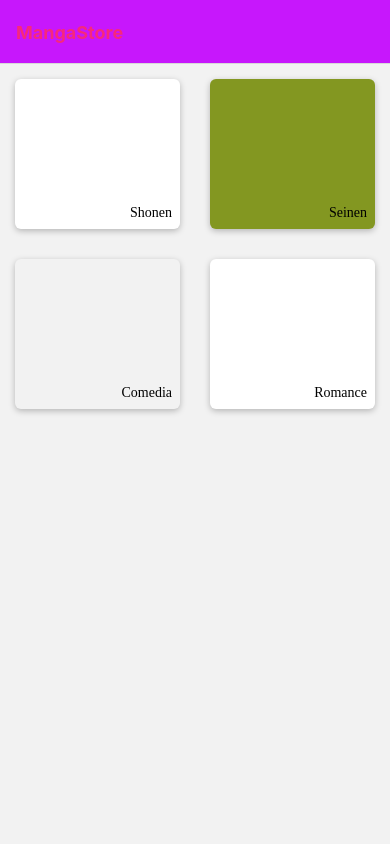
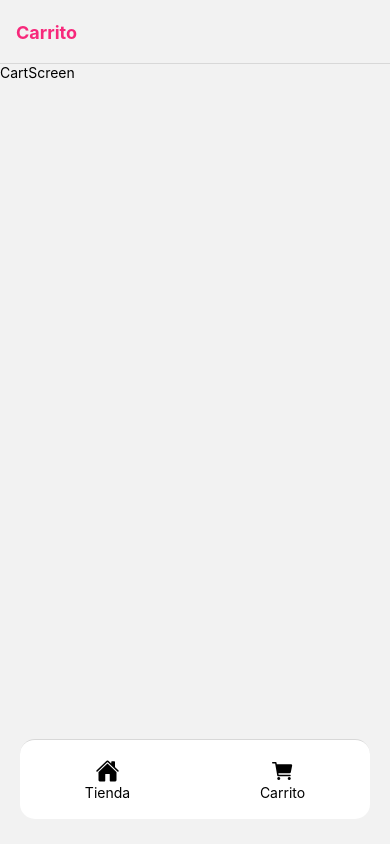
Before and after one commit to Gerald14/sales_rojas, a React Native app: screen /CartTab in a window 390 px wide. Built offline with nearby package versions, Linux system fonts and the light colour scheme.

Commit message:
add tab navigation

```diff
--- a/App.js
+++ b/App.js
@@ -1,7 +1,8 @@
 import {useFonts} from 'expo-font';
 import AppLoading from 'expo-app-loading';
 import { SafeAreaView } from 'react-native';
-import ShopNavigator from './navigation/ShopNavigator';
+import TabNavigator from './navigation/TabNavigator';
+import { NavigationContainer } from '@react-navigation/native';
 
 export default function App() {
   const [loaded] = useFonts({
@@ -13,6 +14,8 @@ export default function App() {
   if(!loaded) return <AppLoading/>
 
   return (
-    <ShopNavigator/>
+    <NavigationContainer>
+      <TabNavigator/>
+    </NavigationContainer>
   );
 }
--- /dev/null
+++ b/navigation/CartNavigator.js
@@ -0,0 +1,31 @@
+import {Platform} from 'react-native';
+import {createNativeStackNavigator} from '@react-navigation/native-stack';
+import COLORS from '../constants/colors';
+import CartScreen from '../screens/CartScreen';
+
+const Stack = createNativeStackNavigator();
+
+const CartNavigator = () => {
+  return (
+    <Stack.Navigator
+        initialRouteName='Cart'
+        screenOptions={{
+            headerStyle:{
+                backgroundColor: Platform.OS === 'android' ? COLORS.primary: ''
+            },
+            headerTintColor: Platform.OS === 'android' ? 'white': COLORS.primary,
+            headerTitleStyle:{
+                fontWeight:'bold'
+            }
+        }}
+    >
+        <Stack.Screen
+            name= 'Cart'
+            component={CartScreen}
+            options={{title:'Carrito'}}
+        />
+    </Stack.Navigator>
+  )
+}
+
+export default CartNavigator
--- a/navigation/ShopNavigator.js
+++ b/navigation/ShopNavigator.js
@@ -13,7 +13,7 @@ const Stack = createNativeStackNavigator();
 
 const ShopNavigator = () => {
   return (
-    <NavigationContainer>
+
         <Stack.Navigator initialRouteName="Home"
         screenOptions={{
           headerStyle:{
@@ -28,7 +28,6 @@ const ShopNavigator = () => {
           <Stack.Screen name="Products" component={CategoryMangaScreen} options={({route})=>({title:route.params.name})}  />
           <Stack.Screen name="Detail" component={ItemDetailScreen} options={({route})=>({title:route.params.manga.name})} />
         </Stack.Navigator>
-    </NavigationContainer>
   )
 }
 
--- /dev/null
+++ b/navigation/TabNavigator.js
@@ -0,0 +1,65 @@
+import { StyleSheet, Text, View } from 'react-native'
+import { createBottomTabNavigator } from '@react-navigation/bottom-tabs'
+import ShopNavigator from './ShopNavigator'
+import CartNavigator from './CartNavigator'
+import { Ionicons } from '@expo/vector-icons';
+
+const BottomTabs = createBottomTabNavigator();
+
+const TabNavigator = () => {
+  return (
+      <BottomTabs.Navigator screenOptions={{
+        headerShown:false,
+        tabBarShowLabel:false,
+        tabBarStyle: styles.tabBar
+      }}>
+        <BottomTabs.Screen
+          name='ShopTab'
+          component={ShopNavigator}
+          options={{
+            tabBarIcon: ({focused}) => (
+              <View style={styles.item}>
+                <Ionicons name='md-home' size={24} color={focused? 'blue':'black'}/>
+                <Text>Tienda</Text>
+              </View>
+            )
+          }}
+        />
+        <BottomTabs.Screen
+          name='CartTab'
+          component={CartNavigator}
+          options={{
+            tabBarIcon: ({focused}) => (
+              <View style={styles.item}>
+                <Ionicons name='md-cart' size={24} color='black'/>
+                <Text>Carrito</Text>
+              </View>
+            )
+          }}
+        />
+      </BottomTabs.Navigator>
+  )
+}
+
+const styles = StyleSheet.create({
+  tabBar:{
+    shadowColor:'#7f5df0',
+    shadowOffset:{width:0,heigth:10},
+    shadowOpacity:0.25,
+    shadowRadius:0.25,
+    elevation:4,
+    position:'absolute',
+    bottom:25,
+    left:20,
+    right:20,
+    borderRadius:15,
+    height:80
+  },
+  item:{
+    flex:1,
+    justifyContent:'center',
+    alignItems:'center'
+  }
+})
+
+export default TabNavigator
--- a/package.json
+++ b/package.json
@@ -10,6 +10,8 @@
     "eject": "expo eject"
   },
   "dependencies": {
+    "@expo/vector-icons": "^13.0.0",
+    "@react-navigation/bottom-tabs": "^6.3.2",
     "@react-navigation/native": "^6.0.11",
     "@react-navigation/native-stack": "^6.7.0",
     "expo": "~45.0.0",
--- /dev/null
+++ b/screens/CartScreen/index.js
@@ -0,0 +1,12 @@
+import { View, Text } from 'react-native'
+import React from 'react'
+
+const CartScreen = () => {
+  return (
+    <View>
+      <Text>CartScreen</Text>
+    </View>
+  )
+}
+
+export default CartScreen
```
Also changed, not shown: data/cart.js (added, +20 -0 lines), 1 other file (tests, documents, lock files or other folders).
